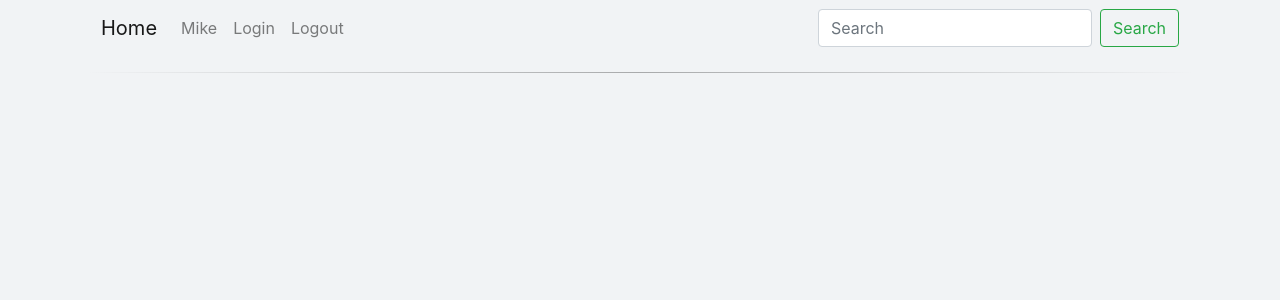
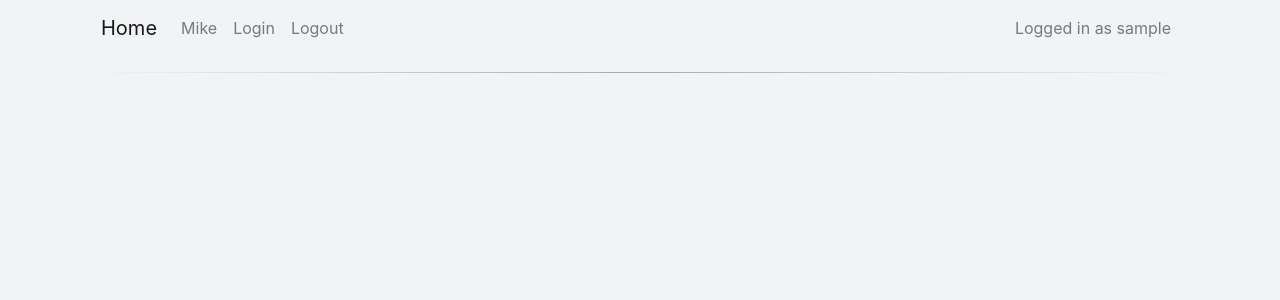
Before and after one commit to MikeSilverstone/flask-blog, a Flask app: page / in a window 1280 px wide. Shown: the top 300 px of the page. Run offline with Flask 2, Linux system fonts and the light colour scheme; the visitor is signed in with stand-in values (Sample User, id 1); data comes from the database, SQL or seed files in the repository; some libraries are stand-ins or nearby versions.

Commit message:
refactoring navbar

```diff
--- a/globals/globals.py
+++ b/globals/globals.py
@@ -10,3 +10,4 @@ app.config.from_object(Config)
 db = SQLAlchemy(app)
 migrate = Migrate(app, db)
 login = LoginManager(app)
+login.login_view = 'login'
--- a/globals/templates/base.html
+++ b/globals/templates/base.html
@@ -21,9 +21,11 @@
                 <a class="nav-link" href="{{url_for('logout')}}">Logout</a>
             </li>
         </ul>
-        <form class="form-inline my-2 my-lg-0">
-            <input class="form-control mr-sm-2" type="search" placeholder="Search" aria-label="Search">
-            <button class="btn btn-outline-success my-2 my-sm-0" type="submit">Search</button>
+        <ul class="navbar-nav">
+            <li class="nav-item">
+                <a class="nav-link">Logged in as {{current_user.username}}</a>
+            </ul>
+        </ul>
         </form>
         </div>
     </nav>
--- a/main.py
+++ b/main.py
@@ -4,7 +4,7 @@ from flask import render_template, flash, redirect, request
 from forms.forms import LoginForm
 from models.models import User, Post
 from globals.globals import app
-from flask_login import current_user, login_user, logout_user
+from flask_login import current_user, login_user, logout_user, login_required
 
 
 @app.route("/")
@@ -52,6 +52,7 @@ def register():
 
 
 @app.route("/user/<string:username>", methods=['GET', 'POST'])
+@login_required
 def user(username):
     u = User()
     user = u.get_user(username=username)
```
Also changed, not shown: 2 other files.
